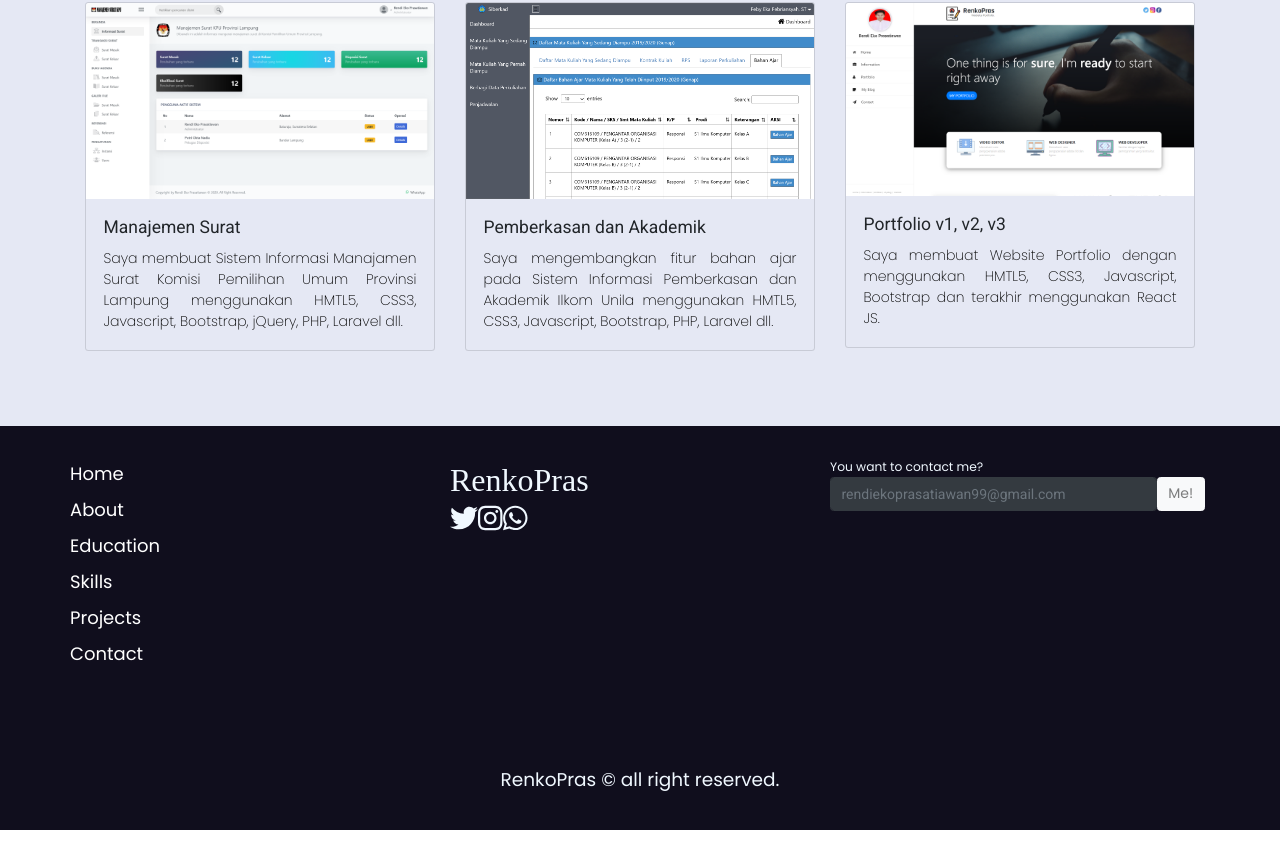
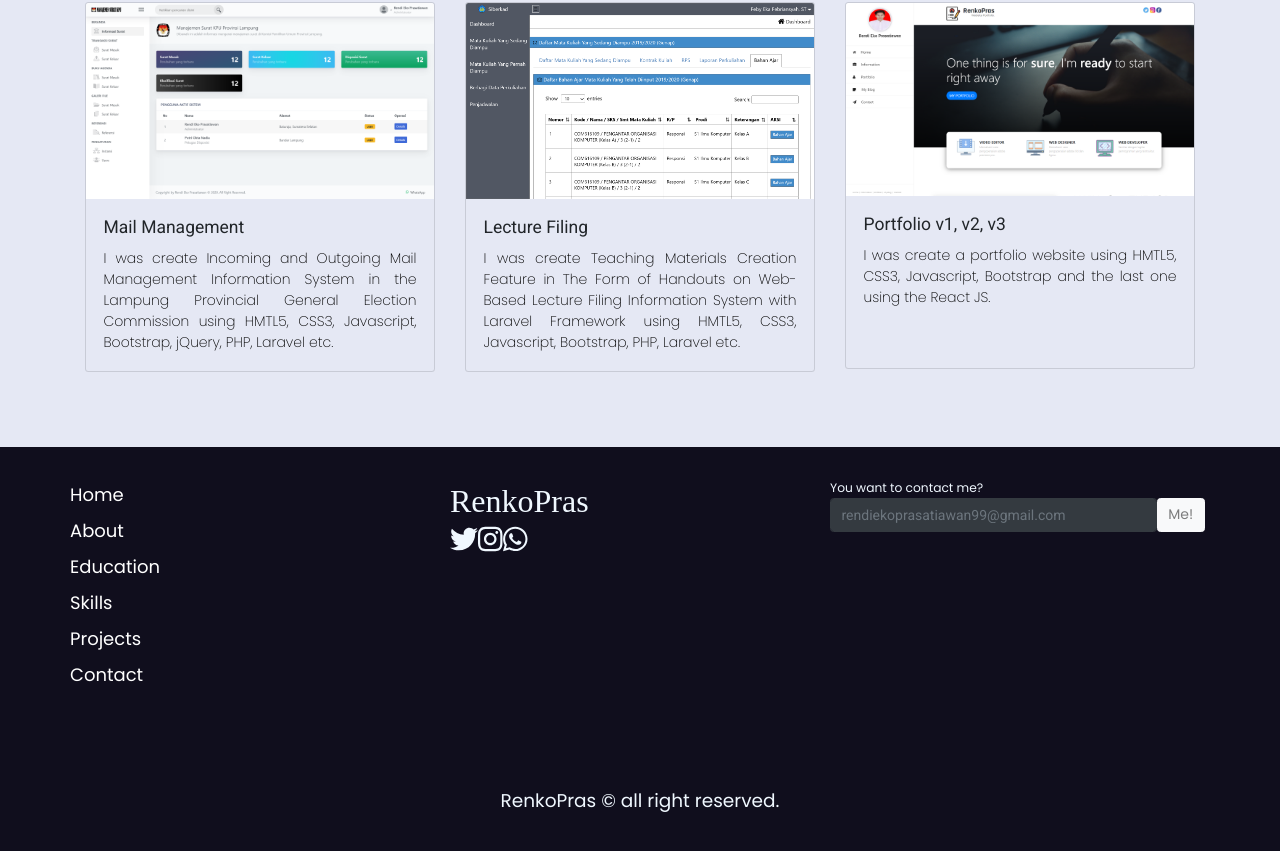
Before and after one commit to rendiekoprasatiawan/myportfolio, a React (Create React App) app: page / in a window 1280 px wide. Shown: the part 3192-4043 px from the top of the page. Before the commit the page ends 4022 px from the top, so only its background shows below. Built offline with nearby package versions, Linux system fonts and the light colour scheme; a web font is replaced by a local one.

Commit message:
change projects language description

```diff
--- a/src/js/project.js
+++ b/src/js/project.js
@@ -22,11 +22,12 @@ const Projects = () => {
             <div className="card">
               <img src={kpu} className="card-img-top" alt="frontEnd" />
               <div className="card-body">
-                <h5 className="card-title">Manajemen Surat</h5>
+                <h5 className="card-title">Mail Management</h5>
                 <p className="card-text">
-                  Saya membuat Sistem Informasi Manajamen Surat Komisi Pemilihan
-                  Umum Provinsi Lampung menggunakan HMTL5, CSS3, Javascript,
-                  Bootstrap, jQuery, PHP, Laravel dll.
+                  I was create Incoming and Outgoing Mail Management Information
+                  System in the Lampung Provincial General Election Commission
+                  using HMTL5, CSS3, Javascript, Bootstrap, jQuery, PHP, Laravel
+                  etc.
                 </p>
               </div>
             </div>
@@ -36,11 +37,12 @@ const Projects = () => {
             <div className="card">
               <img src={siberkad} className="card-img-top" alt="frontEnd" />
               <div className="card-body">
-                <h5 className="card-title">Pemberkasan dan Akademik</h5>
+                <h5 className="card-title">Lecture Filing</h5>
                 <p className="card-text">
-                  Saya mengembangkan fitur bahan ajar pada Sistem Informasi
-                  Pemberkasan dan Akademik Ilkom Unila menggunakan HMTL5, CSS3,
-                  Javascript, Bootstrap, PHP, Laravel dll.
+                  I was create Teaching Materials Creation Feature in The Form
+                  of Handouts on Web-Based Lecture Filing Information System
+                  with Laravel Framework using HMTL5, CSS3, Javascript,
+                  Bootstrap, PHP, Laravel etc.
                 </p>
               </div>
             </div>
@@ -51,9 +53,9 @@ const Projects = () => {
               <img src={portfolio} className="card-img-top" alt="frontEnd" />
               <div className="card-body">
                 <h5 className="card-title">Portfolio v1, v2, v3</h5>
-                <p className="card-text">
-                  Saya membuat Website Portfolio dengan menggunakan HMTL5, CSS3,
-                  Javascript, Bootstrap dan terakhir menggunakan React JS.
+                <p className="card-text pb-5">
+                  I was create a portfolio website using HMTL5, CSS3,
+                  Javascript, Bootstrap and the last one using the React JS.
                 </p>
               </div>
             </div>
```
